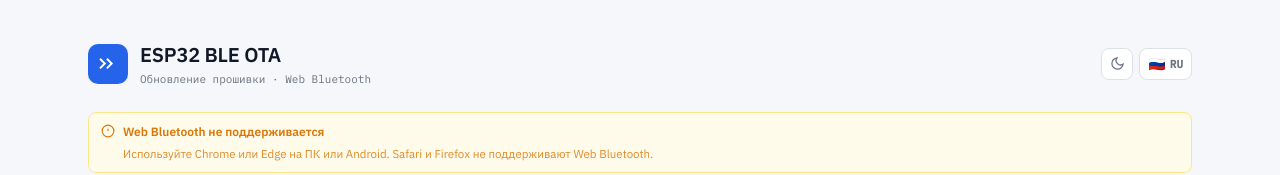
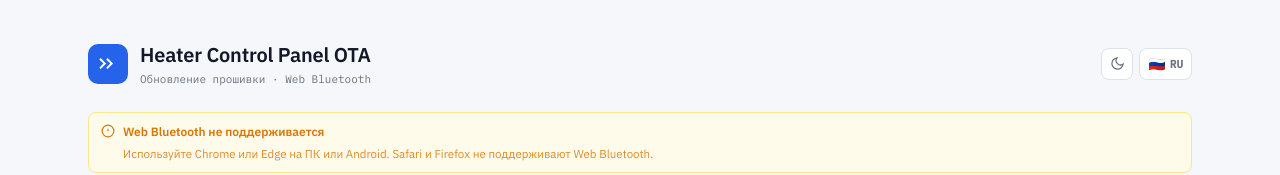
Before and after one commit to Mebius84/Mebius84.github.io, a plain HTML site: page index.html in a window 1280 px wide. Shown: the top 175 px of the page. Drawn offline with Linux system fonts and the light colour scheme.

Commit message:
Update index.html

```diff
--- a/index.html
+++ b/index.html
@@ -626,7 +626,7 @@
       <svg viewBox="0 0 24 24"><path d="M14.5 2.5L10 7l4.5 4.5L10 16l1.5 1.5 6-6-6-6zM7 2.5L2.5 7 7 11.5 2.5 16 4 17.5l6-6-6-6z"/></svg>
     </div>
     <div>
-      <div class="header-title">ESP32 BLE OTA</div>
+      <div class="header-title">Heater Control Panel OTA</div>
       <div class="header-sub" data-i18n="subtitle">Firmware updater · Web Bluetooth</div>
     </div>
     <div class="header-controls">
```
